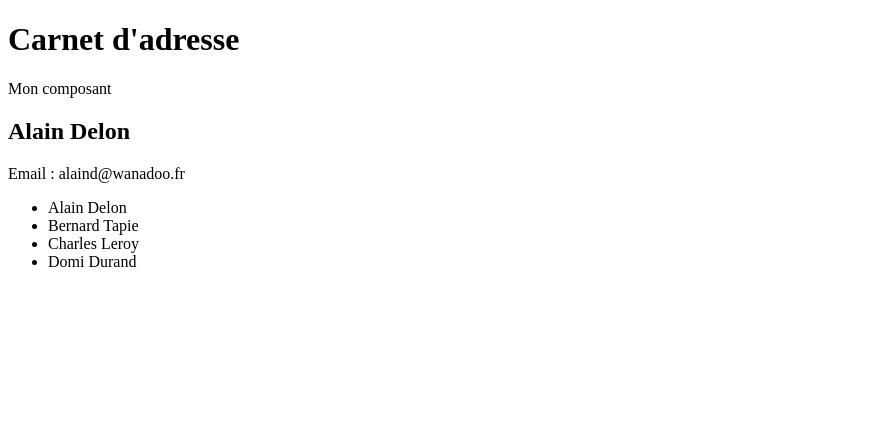
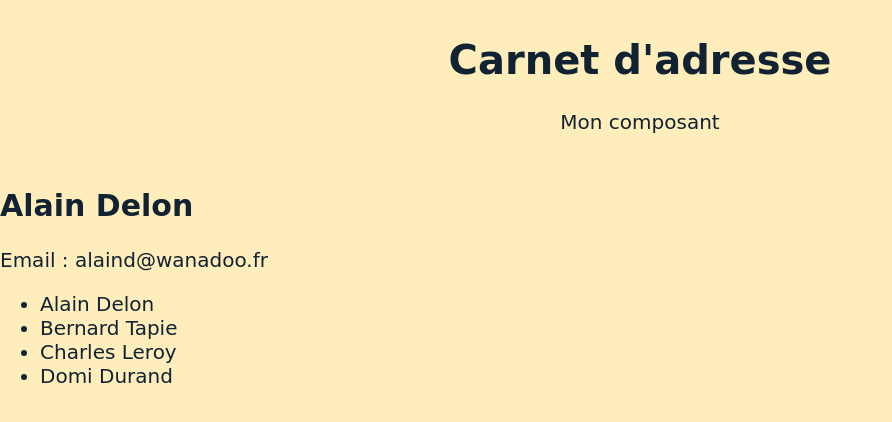
Before and after one commit to pbreteche/ng23w05, an Angular app: page / in a window 1280 px wide. Shown: the top 422 px of the page, without its empty margins (0-892 px from the left). Built offline with nearby package versions, Linux system fonts and the light colour scheme.

Commit message:
styles pour l'application ou par composant

```diff
--- a/src/app/app.component.html
+++ b/src/app/app.component.html
@@ -1,5 +1,7 @@
+<header>
 <h1>{{title}}</h1>
 <p>Mon composant</p>
+</header>
 
 <app-contact-detail [contact]="current"></app-contact-detail>
 <app-contact-list (contactSelected)="setCurrent($event)"></app-contact-list>
--- a/src/app/app.component.scss
+++ b/src/app/app.component.scss
@@ -0,0 +1,8 @@
+header {
+  text-align: center;
+  padding: .5em;
+
+  h1 {
+    font-size: 2em;
+  }
+}
--- a/src/styles.scss
+++ b/src/styles.scss
@@ -1 +1,13 @@
-/* You can add global styles to this file, and also import other style files */
+$background-light: #feb;
+$default-foreground: #123;
+
+html {
+  font: 20px "DejaVu Sans", sans-serif;
+  color: $default-foreground;
+}
+
+body {
+  background: $background-light;
+  padding: 0;
+  margin: 0;
+}
```
